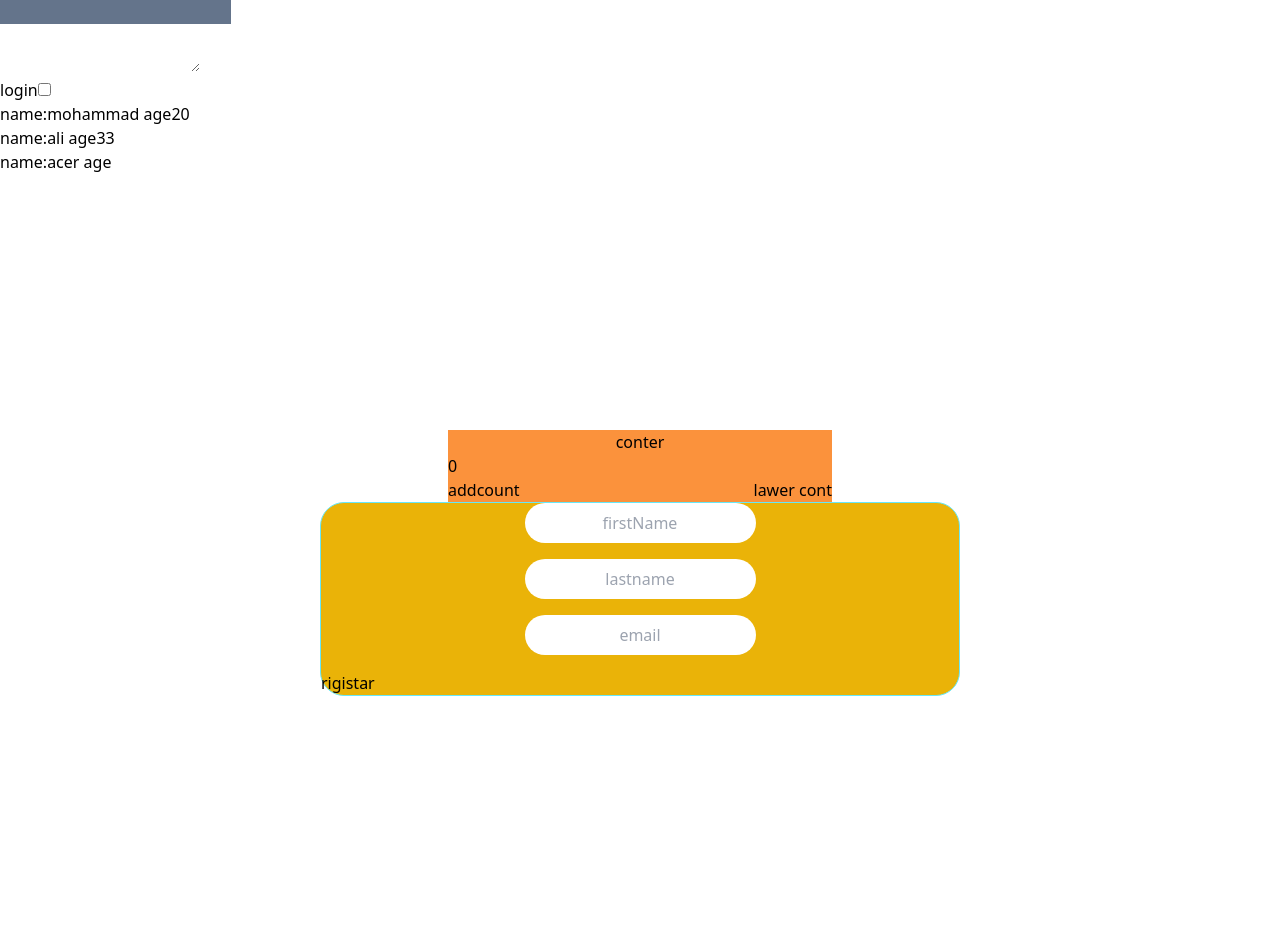
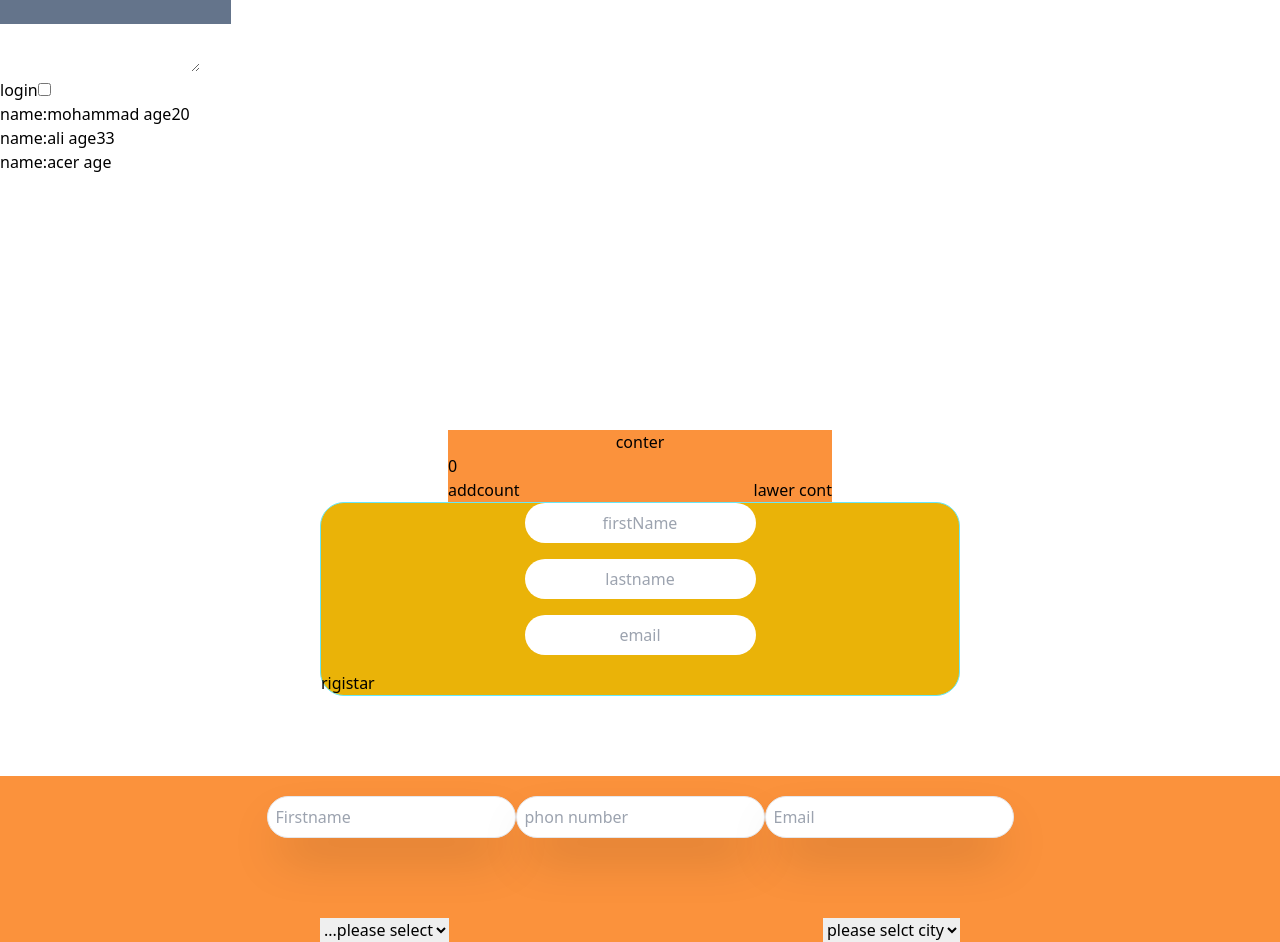
Before and after one commit to mohammadjalizi/learn-react, a React (Create React App) app: page / in a window 1280 px wide. Before the commit the page ends 800 px from the top, so only its background shows below. Built offline with nearby package versions, Linux system fonts and the light colour scheme.

Commit message:
added project

```diff
--- a/src/App.js
+++ b/src/App.js
@@ -8,6 +8,7 @@ import Temp from './Copmenen/temps/Temp';
 import Navbar from './Copmenen/navbar/Navbar';
 import Frome from './Copmenen/Frome/Frome';
 import Project1 from './project/form/Project1';
+import Ticket from './project/TIcket/Ticket';
 export  class  App extends  React.Component {
 
 
@@ -95,6 +96,7 @@ this.code=25
  { this.state.age>18 ?  <Conter/> :   <Temp/>}
 
 <Project1/>
+<Ticket/>
         </div>
 
       );
--- a/src/project/TIcket/Ticket.jsx
+++ b/src/project/TIcket/Ticket.jsx
@@ -29,26 +29,28 @@ selecthandel(){
 
   render() {
     return (
-      <div>
+      <div className='  bg-orange-400 '>
+        <div className=' flex first-letter:bg-lime-200   my-20  justify-center'>
         <div>
 
-            <input   placeholder='Firstname'/>
+            <input  className=' mt-5 p-2  border  rounded-3xl shadow-2xl'      placeholder='Firstname'/>
 
 
         </div>
 
         <div>
 
-        <input   placeholder='phon number'/>
+        <input className=' mt-5 p-2  border  rounded-3xl shadow-2xl'   placeholder='phon number'/>
 
         </div>
 
         <div>
 
-        <input   placeholder='Email'/>
+        <input  className=' mt-5 p-2  border  rounded-3xl shadow-2xl'     placeholder='Email'/>
 
         </div>
-
+        </div>
+        <div className=' flex justify-between w-[50%] m-auto'>
         <div className=' col'>
 <select className=''  onChange={this.selecthandel}>
 <option value="-1" > ...please select  </option>
@@ -66,6 +68,7 @@ selecthandel(){
                 <option value="-1">please selct city</option>
             </select>
         </div>
+        </div>
       </div>
     )
   }
```
